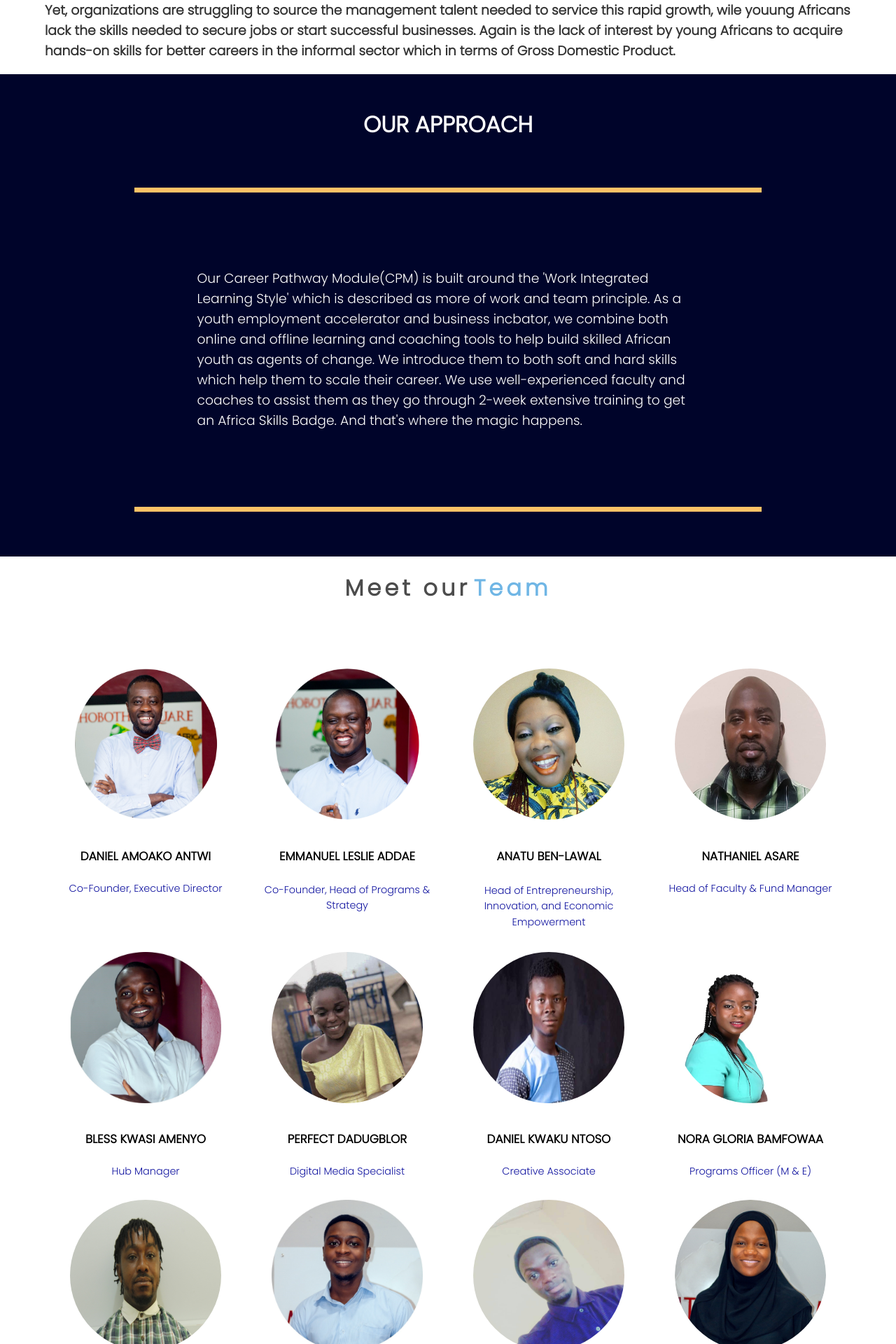
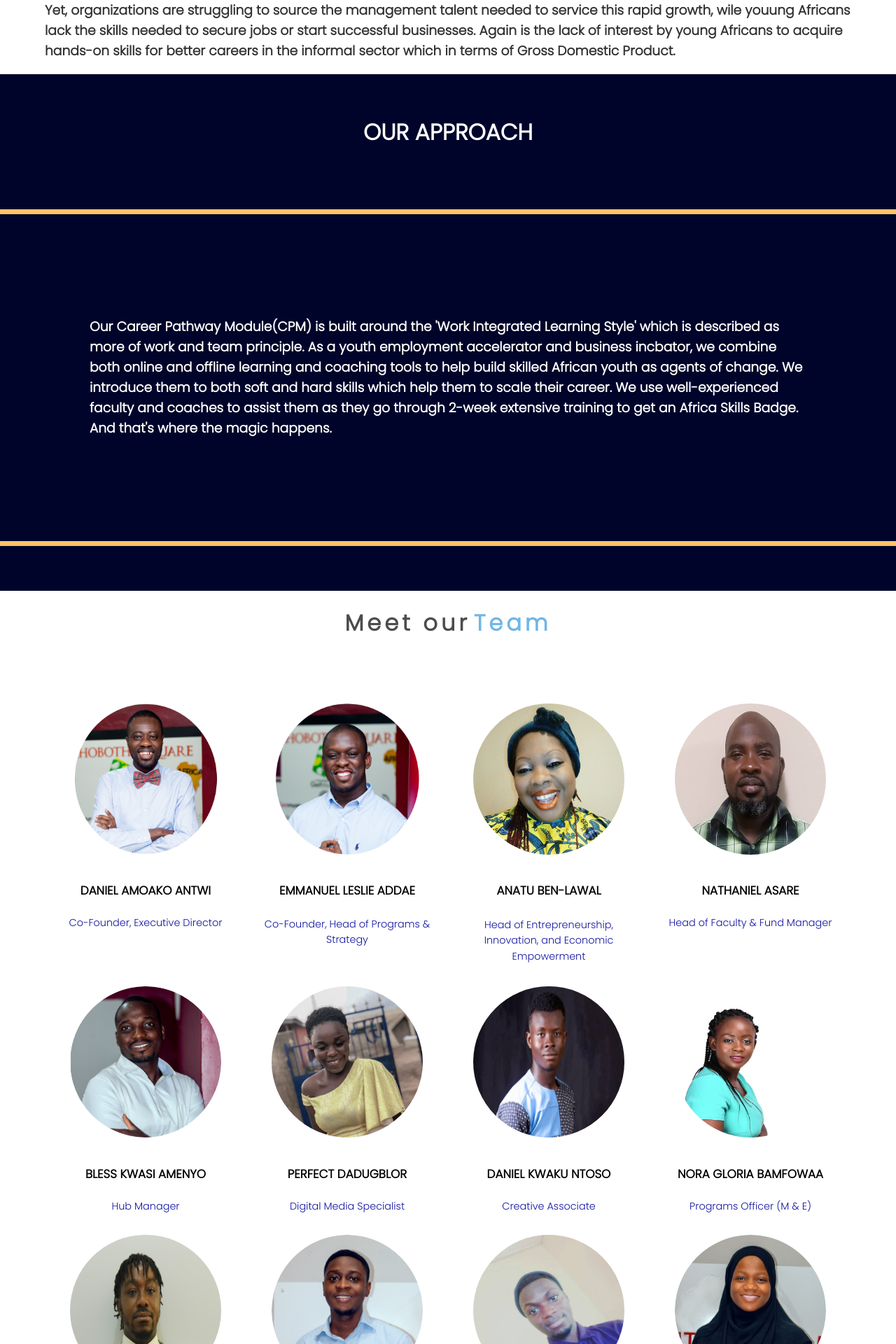
Before and after one commit to 1nusah/hubsite, a React (Create React App) app: page /about in a window 1280 px wide. Shown: the part 1100-3020 px from the top of the page at 70% size. Built offline with nearby package versions, Linux system fonts and the light colour scheme.

Commit message:
menu icon now working and text fixed

```diff
--- a/src/components/About/aboutComponent.css
+++ b/src/components/About/aboutComponent.css
@@ -14,18 +14,12 @@
 	margin-bottom: 20px;
 }
 #approach-style {
-	text-align: center;
-	padding-right: 15%;
-	padding-left: 15%;
 	background-color: #00042a;
 	color: #fff;
 	padding-bottom: 5%;
 }
 #approach-style-text {
-	text-align: left;
-
-	/* line-height: 1.2em; */
-	font-weight: lighter;
+	/* font-weight: lighter; */
 }
 #approach-header {
 	font-size: 2.24em;
@@ -47,11 +41,11 @@
 		text-align: center;
 	}
 	#second-row-why p {
+		/* text-align: center; */
+	}
+	/* #approach-style-text {
 		text-align: center;
-	}
-	#approach-style-text {
-		text-align: center;
-	}
+	} */
 	#approach-style {
 		text-align: left;
 	}
--- a/src/components/About/aboutComponent.js
+++ b/src/components/About/aboutComponent.js
@@ -86,7 +86,7 @@ const AboutComponent = () => {
 						animateOnce={true}
 						delay={500}
 					>
-						<h1 style={{ textAlign: 'center' }}> Why Africa Skills Hub</h1>
+						<h1> Why Africa Skills Hub</h1>
 						<h3>
 							The African Continent is projected to have the largest workforce
 							by 2030 yet youth employment presents a huge crisis. Across the
@@ -115,11 +115,17 @@ const AboutComponent = () => {
 							delay={500}
 						>
 							<a name="approach">
-								<h1 style={{ paddingTop: '3%', paddingBottom: '5%' }}>
+								<h1
+									style={{
+										paddingTop: '3%',
+										paddingBottom: '5%',
+										textAlign: 'center',
+									}}
+								>
 									OUR APPROACH
 								</h1>
 								<div id="approach-border">
-									<h3 id="approach-style-text">
+									<h3>
 										Our Career Pathway Module(CPM) is built around the 'Work
 										Integrated Learning Style' which is described as more of
 										work and team principle. As a youth employment accelerator
--- a/src/components/EmployabilityPrograms/employ.js
+++ b/src/components/EmployabilityPrograms/employ.js
@@ -5,6 +5,7 @@ import 'animate.css/animate.min.css';
 import ScrollAnimation from 'react-animate-on-scroll';
 import ArrowForwardIcon from '@material-ui/icons/ArrowForward';
 import EmployPic from '../../images/9.jpg';
+import { Link } from 'react-router-dom';
 import './employ.css';
 const Employ = () => {
 	return (
@@ -69,7 +70,7 @@ const Employ = () => {
 							color="secondary"
 							style={{ borderRadius: 30 }}
 						>
-							Apply
+							<Link to="/about">Apply</Link>
 							<ArrowForwardIcon color="#fff" />
 						</Button>
 					</Grid>
--- a/src/components/NavBar/navBar1.js
+++ b/src/components/NavBar/navBar1.js
@@ -47,7 +47,7 @@ const Header = (props) => {
 		<AppBar position="static" style={{ backgroundColor: '#fff' }}>
 			<Toolbar>
 				<Typography variant="h6" className={classes.title}>
-					<Button>
+					<Button onClick={() => handleMenuClick('/')}>
 						<img
 							src={Logo}
 							width={150}
@@ -56,9 +56,7 @@ const Header = (props) => {
 						/>
 					</Button>
 				</Typography>
-				<div
-				// id="hamburger-icon"
-				>
+				<div>
 					{isMobile ? (
 						<IconButton>
 							<IconButton
--- a/src/components/Team/team.css
+++ b/src/components/Team/team.css
@@ -10,6 +10,7 @@
 .image-innerContainer {
 	align-items: center;
 	text-align: center;
+	border-radius: 50%;
 }
 .image-innerContainer > *:hover {
 	transition: scale(2);
--- a/src/components/Team/team.js
+++ b/src/components/Team/team.js
@@ -36,11 +36,11 @@ const Team = () => {
 				<Grid item xs={12} sm={6} md={3} lg={3} style={{ textAlign: 'center' }}>
 					<div className="image-innerContainer">
 						<img
+							style={{ borderRadius: '50%' }}
 							src={DanPic}
 							width="240px"
 							height="240px"
 							alt="daniel"
-							id="image-style"
 							text-align="center"
 						/>
 						<h3>DANIEL AMOAKO ANTWI</h3>
@@ -50,11 +50,11 @@ const Team = () => {
 				<Grid item xs={12} sm={6} md={3} lg={3}>
 					<div className="image-innerContainer">
 						<img
+							style={{ borderRadius: '50%' }}
 							src={lesPic}
 							width="240px"
 							height="240px"
 							alt="leslie"
-							id="image-style"
 						/>
 						<h3>EMMANUEL LESLIE ADDAE</h3>
 						<p>Co-Founder, Head of Programs & Strategy</p>
@@ -63,11 +63,11 @@ const Team = () => {
 				<Grid item xs={12} sm={6} md={3} lg={3}>
 					<div className="image-innerContainer">
 						<img
+							style={{ borderRadius: '50%' }}
 							src={anaPic}
 							width="240px"
 							height="240px"
 							alt="anatu"
-							id="image-style"
 						/>
 						<h3>ANATU BEN-LAWAL</h3>
 						<p>
@@ -78,11 +78,11 @@ const Team = () => {
 				<Grid item xs={12} sm={6} md={3} lg={3}>
 					<div className="image-innerContainer">
 						<img
+							style={{ borderRadius: '50%' }}
 							src={NatPic}
 							height="240px"
 							width="240px"
 							alt="nat"
-							id="image-style"
 						/>
 						<h3>NATHANIEL ASARE</h3>
 						<p>Head of Faculty & Fund Manager</p>
@@ -90,7 +90,13 @@ const Team = () => {
 				</Grid>
 				<Grid item xs={12} sm={6} md={3} lg={3}>
 					<div className="image-innerContainer">
-						<img src={BlessPic} alt="" width="240px" height="240px" />
+						<img
+							style={{ borderRadius: '50%' }}
+							src={BlessPic}
+							alt=""
+							width="240px"
+							height="240px"
+						/>
 						<h3>BLESS KWASI AMENYO</h3>
 						<p>Hub Manager</p>
 					</div>
@@ -98,11 +104,11 @@ const Team = () => {
 				<Grid item xs={12} sm={6} md={3} lg={3}>
 					<div className="image-innerContainer">
 						<img
+							style={{ borderRadius: '50%' }}
 							src={perfectPic}
 							alt=""
 							width="240px"
 							height="240px"
-							id="image-style"
 						/>
 						<h3>PERFECT DADUGBLOR</h3>
 						<p>Digital Media Specialist</p>
@@ -111,11 +117,11 @@ const Team = () => {
 				<Grid item xs={12} sm={6} md={3} lg={3}>
 					<div className="image-innerContainer">
 						<img
+							style={{ borderRadius: '50%' }}
 							src={ntosoPic}
 							alt=""
 							width="240px"
 							height="240px"
-							id="image-style"
 						/>
 						<h3>DANIEL KWAKU NTOSO</h3>
 						<p>Creative Associate</p>
@@ -124,11 +130,11 @@ const Team = () => {
 				<Grid item xs={12} sm={6} md={3} lg={3}>
 					<div className="image-innerContainer">
 						<img
+							style={{ borderRadius: '50%' }}
 							src={gloriaPic}
 							alt=""
 							width="240px"
 							height="240px"
-							id="image-style"
 						/>
 						<h3>NORA GLORIA BAMFOWAA</h3>
 						<p>Programs Officer (M & E)</p>
@@ -137,11 +143,11 @@ const Team = () => {
 				<Grid item xs={12} sm={6} md={3} lg={3}>
 					<div className="image-innerContainer">
 						<img
+							style={{ borderRadius: '50%' }}
 							src={Zoo}
 							alt="zoo"
 							height="240px"
 							width="240px"
-							id="image-style"
 						/>
 						<h3>JOSEPH ZOTOO</h3>
 						<p>Internship Coordinator</p>
@@ -149,7 +155,13 @@ const Team = () => {
 				</Grid>
 				<Grid item xs={12} sm={6} md={3} lg={3}>
 					<div className="image-innerContainer">
-						<img src={Okpo} alt="okpo" height="240px" width="240px" />
+						<img
+							style={{ borderRadius: '50%' }}
+							src={Okpo}
+							alt="okpo"
+							height="240px"
+							width="240px"
+						/>
 						<h3>PHILIP MENSAH OKPOTI</h3>
 						<p>Programs Officer</p>
 					</div>
@@ -157,11 +169,12 @@ const Team = () => {
 				<Grid item xs={12} sm={6} md={3} lg={3}>
 					<div className="image-innerContainer">
 						<img
+							style={{ borderRadius: '50%' }}
 							src={isaacPic}
 							height="240px"
 							width="240px"
-							id="image-style"
 							alt="isaac"
+							style={{ borderRadius: '50%' }}
 						/>
 						<h3>ISAAC FORSON</h3>
 						<p>Full Stack Developer</p>
@@ -170,10 +183,10 @@ const Team = () => {
 				<Grid item xs={12} sm={6} md={3} lg={3}>
 					<div className="image-innerContainer">
 						<img
+							style={{ borderRadius: '50%' }}
 							src={RamPic}
 							height="240px"
 							width="240px"
-							id="image-style"
 							alt="ram"
 						/>
 						<h3>RAMATU ABUBAKAR</h3>
```
Also changed, not shown: 1 other file (tests, documents, lock files or other folders).
